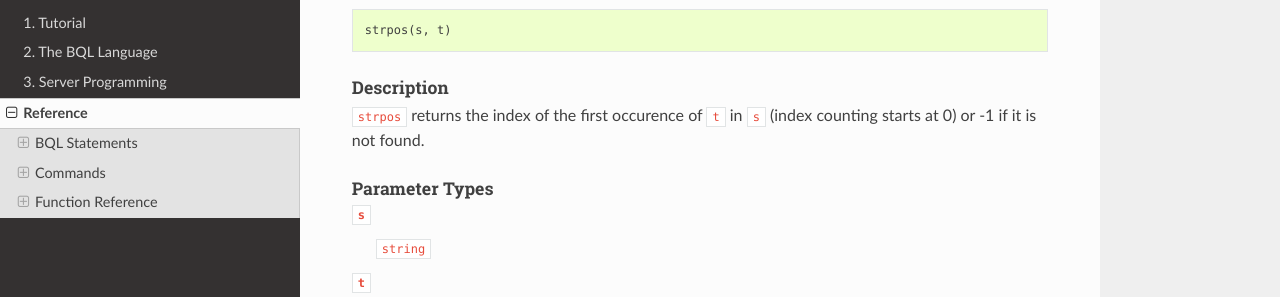
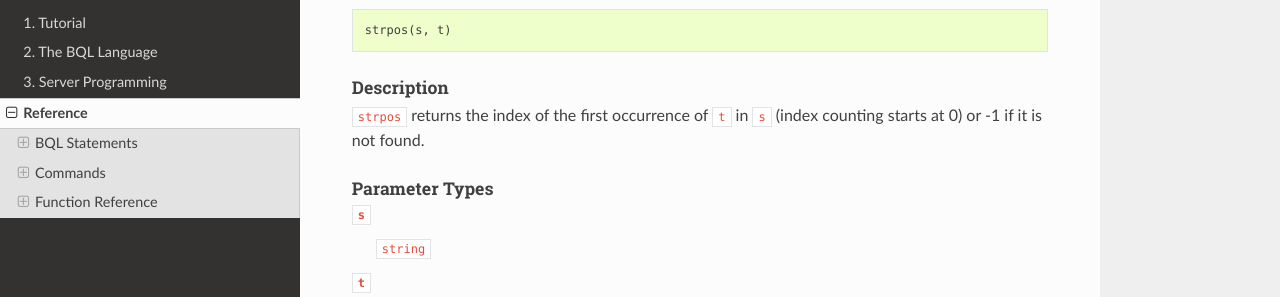
Before and after one commit to sensorbee/docs, a Sphinx documentation site: the page built from source/ref.rst, in a window 1280 px wide and 900 px high, scrolled down 54100 px. Shown: the part 152-449 px from the top of the window. Built offline with Sphinx 7.4.7 and the Read the Docs theme 2.0.0, drawn with Linux system fonts in a browser that asks for light colours.

Commit message:
fix tiny typos

```diff
--- a/source/bql/io.rst
+++ b/source/bql/io.rst
@@ -188,7 +188,7 @@
 
     DROP SINK filtered_logs;
 
-The statement taks the name of the sink to be dropped. The sink cannot be
+The statement takes the name of the sink to be dropped. The sink cannot be
 accessed once it gets dropped. All ``INSERT INTO`` statements writing to the
 dropped sink are also stopped.
 
--- a/source/bql/queries.rst
+++ b/source/bql/queries.rst
@@ -151,7 +151,7 @@
 
      SELECT DSTREAM * FROM src [RANGE 1 TUPLES];
 
-will emit only the last occurence of a series of tuples with identical values.
+will emit only the last occurrence of a series of tuples with identical values.
 
 To illustrate the multiplicity counting,
 
--- a/source/ref/functions.rst
+++ b/source/ref/functions.rst
@@ -1471,7 +1471,7 @@
 Description
 ^^^^^^^^^^^
 
-``strpos`` returns the index of the first occurence of ``t`` in ``s`` (index counting starts at 0) or -1 if it is not found.
+``strpos`` returns the index of the first occurrence of ``t`` in ``s`` (index counting starts at 0) or -1 if it is not found.
 
 Parameter Types
 ^^^^^^^^^^^^^^^
--- a/source/server_programming/go/states.rst
+++ b/source/server_programming/go/states.rst
@@ -237,7 +237,7 @@
 
 .. warning::
 
-    Providing forward/backword compatibility or version controlling of the saved
+    Providing forward/backward compatibility or version controlling of the saved
     data is the responsibility of the author of the UDS.
 
 ``*core.Context`` has the processing context information. ``params`` argument
```
